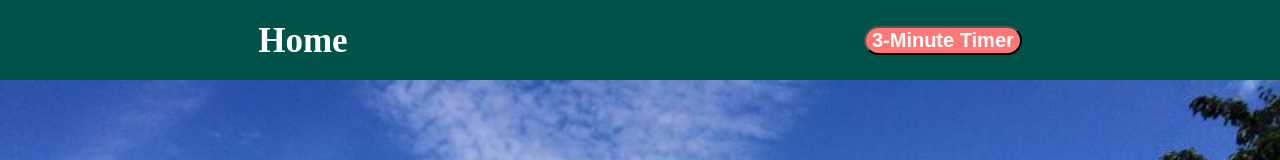
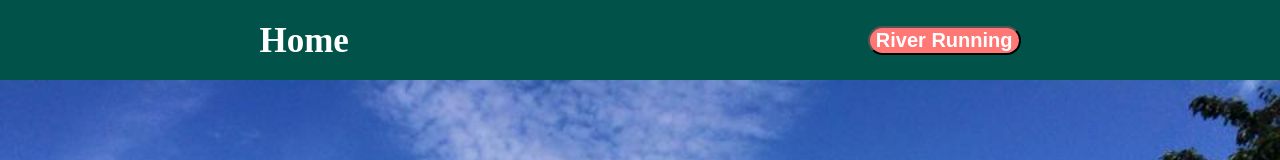
Before and after one commit to danielwbeebe/Relaxation-App, a React (Create React App) app: page /river in a window 1280 px wide. Shown: the top 160 px of the page. Built offline with nearby package versions, Linux system fonts and the light colour scheme.

Commit message:
add river running sound to river page

```diff
--- a/src/components/River.jsx
+++ b/src/components/River.jsx
@@ -1,14 +1,34 @@
-import React from 'react';
+import React, {Component} from 'react';
 import {Link} from 'react-router-dom';
 
-const Beach = (props) => {
+import riverSound from './sounds/river-sound.wav';
 
+class Beach extends Component {
+  constructor(){
+    super();
+      this.state = {
+
+      }
+    this.componentDidMount = this.componentDidMount.bind(this);
+  }
+
+  componentDidMount() {
+
+  }
+
+  playSound() {
+    // free sound from http://freesound.org/people/poorenglishjuggler/sounds/367631/
+    var audio = new Audio(riverSound);
+    audio.play();
+  }
+
+  render(){
     return (
       <div className="beach">
 
         <div className="header">
-        <Link to="/home"><h1 className="header-link">Home</h1></Link>
-        <button className="timer-button"><h4>3-Minute Timer</h4></button>
+          <Link to="/home" onClick=" "><h1 className="header-link">Home</h1></Link>
+          <button className="timer-button" onClick={this.playSound}><h4>River Running</h4></button>
         </div>
 
         <div className="main">
@@ -22,5 +42,6 @@ const Beach = (props) => {
       </div>
     )
   }
+}
 
 export default Beach;
```
Also changed, not shown: 1 other file (tests, documents, lock files or other folders). Lines whose indentation alone changed are shown as unchanged.
